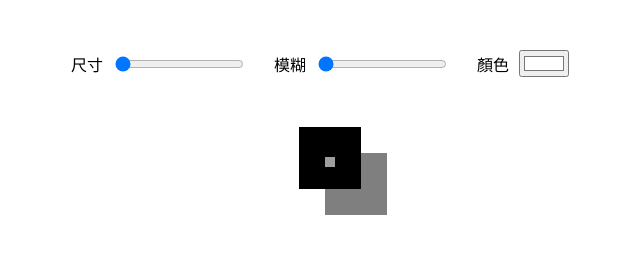
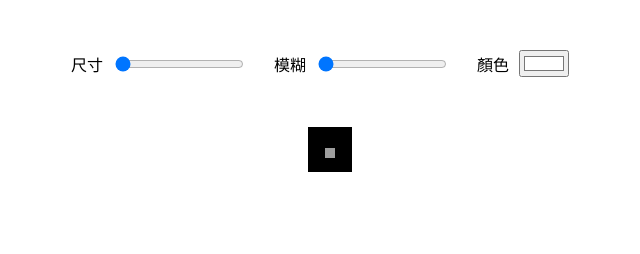
Before and after one commit to Qiu1996/js30, a plain HTML site: page 07-css-variables/index.html in a window 1280 px wide. Shown: the whole page, without its empty margins (310-950 px from the left). Drawn offline with Linux system fonts and the light colour scheme; grey boxes are pictures that could not be loaded.

Commit message:
007-css-variables 刪掉方塊後方的陰影

```diff
--- a/07-css-variables/style/style.css
+++ b/07-css-variables/style/style.css
@@ -25,20 +25,10 @@
   margin: 50px auto;
   width: var(--spacing);
   height: var(--spacing);
-  padding: calc(100% / 20);
+  padding: calc(100% / 30);
   background-color: var(--color);
 
   position: relative;
-}
-
-.imgWrap::before {
-  content: '';
-  background-color: var(--color);
-  width: 100%;
-  height: 100%;
-  opacity: var(--opacity);
-
-  position: absolute;
 }
 
 .preview {
```
